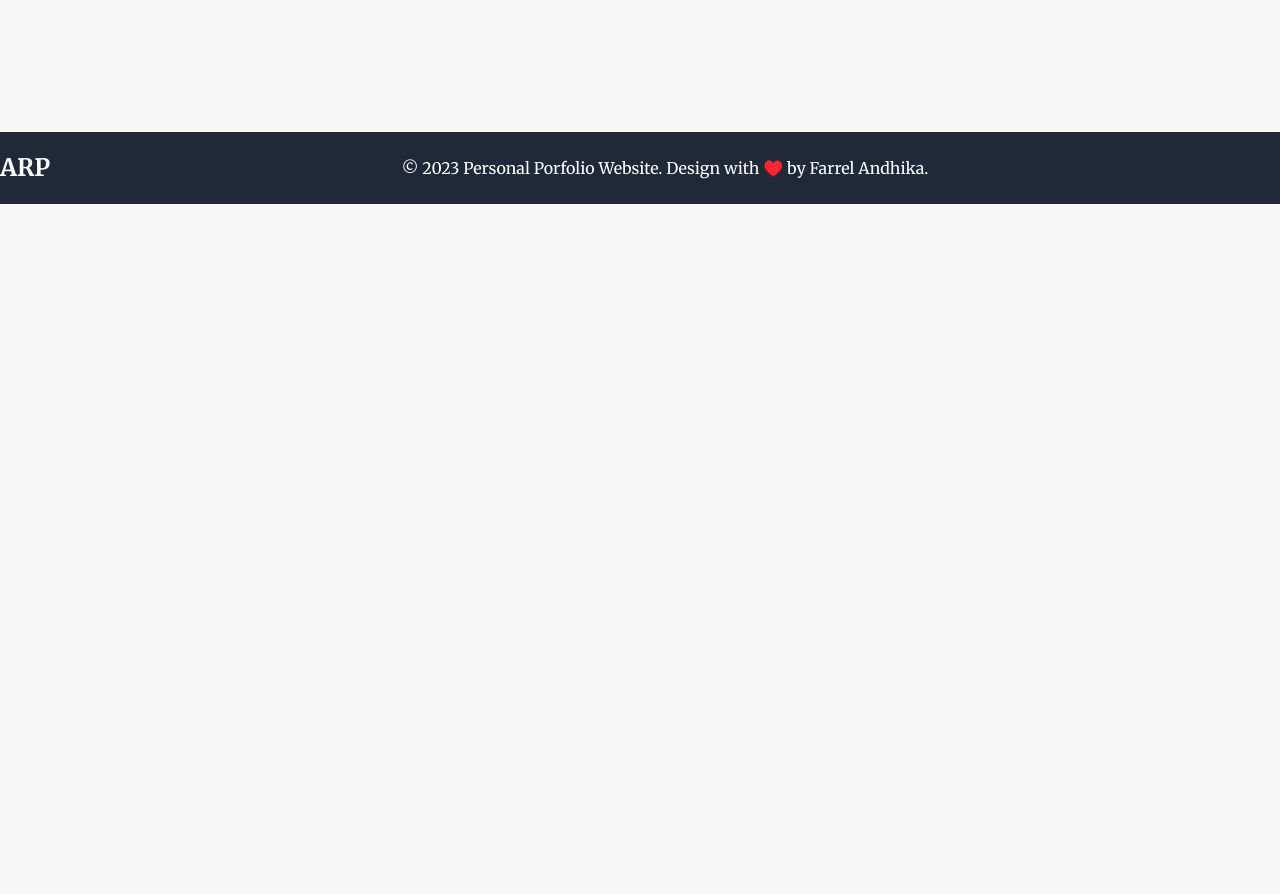
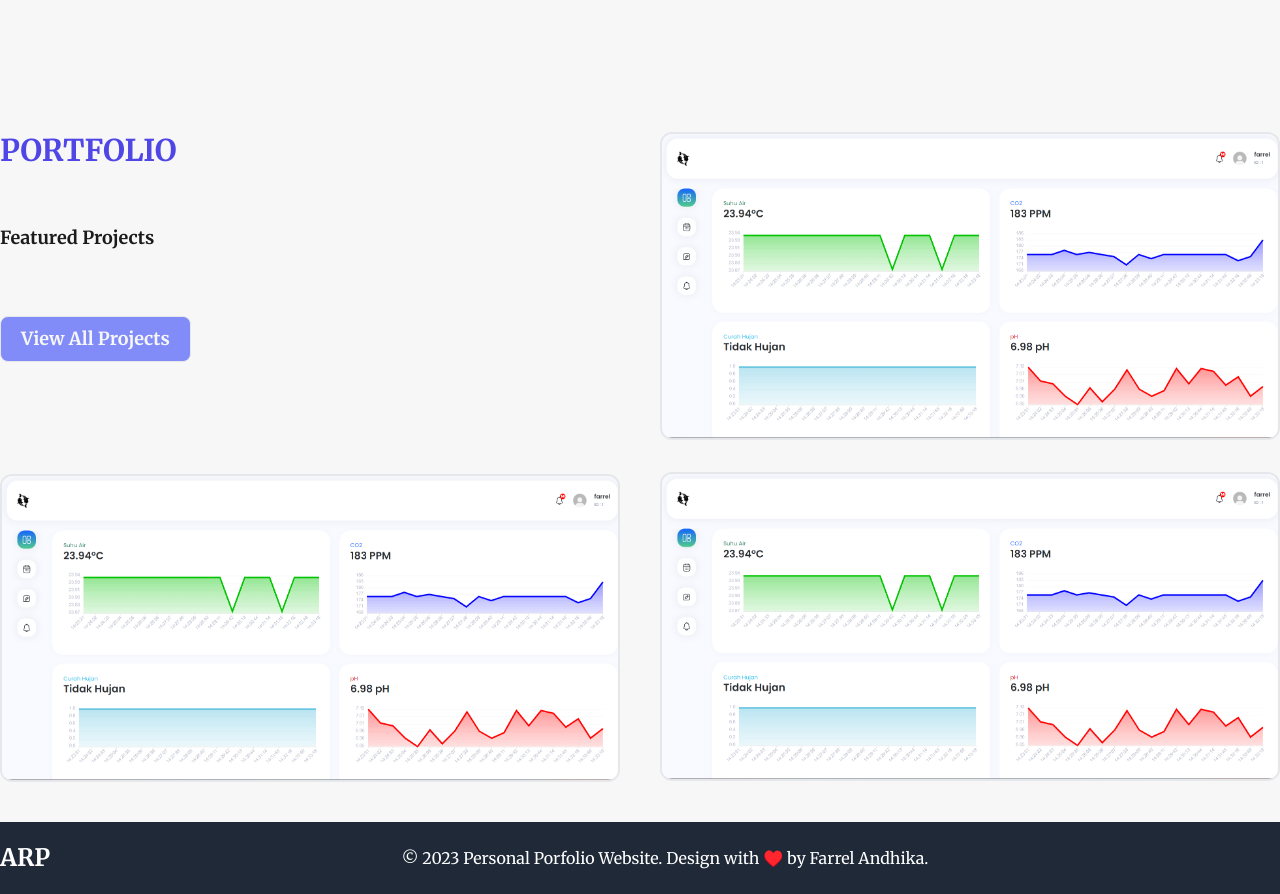
Before and after one commit to farrel216/nextjs-portfolio-web, a Next.js app: page / in a window 1280 px wide. Shown: the part 1260-2154 px from the top of the page. Before the commit the page ends 1464 px from the top, so only its background shows below. Built offline with nearby package versions, Linux system fonts and the light colour scheme.

Commit message:
project component

```diff
--- /dev/null
+++ b/app/about/Experience.jsx
@@ -0,0 +1,37 @@
+import React from 'react'
+
+const Details = ({position, company, time, address, description}) =>{
+    return (
+        <li className='my-8 first:mt-0 last:mb-0 w-[60%] mx-auto flex flex-col items-center justify-between'>
+            <div>
+                <h3 className='capitalize font-bold text-2xl'>
+                    {position}, <span className='font-normal italic text-xl'>@{company}</span>
+                </h3>
+                <span className='font-medium text-dark/70'>{time} | {address}</span>
+                <p className='w-full'>
+                    {description}
+                </p>
+            </div>
+        </li>
+    )
+}
+
+const Experience = () => {
+  return (
+    <div className='my-32'>
+        <h2 className="font-bold text-7xl mb-32 w-full text-center">
+            Experience
+        </h2>
+        <div className='w-[75%] mx-auto relative'>
+            <ul>
+                <Details position={'Computer Network Laboratory Assistant'} company={'Diponegoro University'} time={`Feb '23 - May '23`} address={'Semarang, Indonesia'} description={`Facilitated lecturer to provide guidance, discussion, and encourage skills to 58 of total computer science once a week for learning concepts, technologies, and principles used in the development and management of computer networks.`}/>
+                <Details position={'Algorithm Analysis and Strategy Laboratory Assistant'} company={'Diponegoro University'} time={`Feb '23 - May '23`} address={'Semarang, Indonesia'} description={`Facilitated lecturer to provide guidance, discussion, and encourage skills to 53 of total computer science students once a week about how to design, analyze, and implement algorithms efficiently and effectively in solving certain problems.`}/>
+                <Details position={'Web Developer Intern'} company={'PT Rekayasa Agromarin Indonesia'} time={`Aug '22 - Des '22`} address={'Jepara, Indonesia'} description={'Developed a software to receive and collect data from sensors installed in the fishing environment in real time. Part of "Magang Bersertifikat Kampus Merdeka Matching Fund KEDAIREKA"'}/>
+            </ul>
+        </div>
+
+    </div>
+  )
+}
+
+export default Experience
--- a/app/about/Skills.jsx
+++ b/app/about/Skills.jsx
@@ -13,6 +13,7 @@ const Skill = ({name, x, y, children}) => {
     cursor-pointer absolute"
     initial={{x:0,y:0}}
     whileInView={{x:x, y:y}}
+    viewport={{once: true}}
     transition={{duration:1.2}}
     onMouseEnter={() => {setShowName(true)}}
     onMouseLeave={() => {setShowName(false)}}
--- a/app/about/page.jsx
+++ b/app/about/page.jsx
@@ -1,5 +1,6 @@
 import React from 'react'
 import About from '../component/About'
+import Experience from './Experience'
 import Skills from './Skills'
 import PageTransition from '../component/PageTransition'
 export const metadata = {
@@ -14,6 +15,7 @@ const AboutPage = () => {
     <div className='px-10'>
     <About/>
     <Skills/>
+    <Experience/>
     </div>
     </>
   )
--- a/app/component/Hero.jsx
+++ b/app/component/Hero.jsx
@@ -11,7 +11,6 @@ import {
 import Link from "next/link";
 import { BsBoxArrowUpRight } from "react-icons/bs";
 
-const MotionLink = motion(Link);
 
 const Hero = () => {
   return (
@@ -119,16 +118,17 @@ const Hero = () => {
 
             className="mt-6 flex justify-center lg:justify-start"
           >
-            <MotionLink
+            <motion.a
             initial={{ opacity: 0, scale: 0}}
             animate={{ opacity: 1, scale: 1}}
             transition={{ duration: 0.5}}
-              href="#"
+              href="/resume/resume.pdf"
+              download={true}
               target="_blank"
               className="bg-slate-600 border text-light p-2 pl-5 pr-2 text-lg font-semibold rounded-lg flex items-center hover:bg-light hover:text-slate-600 hover:border-slate-600 hover:shadow-lg transition duration-300 ease-in-out"
             >
               Resume <BsBoxArrowUpRight className="ml-2 w-9" />
-            </MotionLink>
+            </motion.a>
           </div>
         </div>
       </div>
--- a/app/layout.jsx
+++ b/app/layout.jsx
@@ -3,8 +3,8 @@ import "./globals.css";
 import { Merriweather, Roboto_Mono } from "next/font/google";
 import Navigation from "./component/Navigation";
 import Footer from "./component/Footer";
-import { usePathname, useRouter } from "next/navigation";
-import { motion, AnimatePresence } from "framer-motion";
+import { usePathname } from "next/navigation";
+import React, { useRef } from "react";
 // const poppins = Poppins({
 //   subsets: ['latin'],
 //   variable: '--font-poppins',
@@ -25,8 +25,16 @@ const roboto = Roboto_Mono({
 });
 
 export default function RootLayout({ children }) {
+  const pathname = usePathname();
+  const mainContent = useRef(null)
+
+  React.useEffect(()=>{
+    if(mainContent.current){
+      mainContent.current.scrollTop = 0;
+    }
+  }, [pathname])
   return (
-    <html lang="en" className={`${merriweather.variable} font-merriweather`}>
+    <html ref={mainContent} lang="en" className={`${merriweather.variable} font-merriweather`}>
       <body className={`bg-light text-dark w-full `}>
         <header>
           <Navigation />
--- a/app/page.jsx
+++ b/app/page.jsx
@@ -1,6 +1,7 @@
 import Hero from './component/Hero'
 import About from './component/About'
 import PageTransition from './component/PageTransition'
+import ProjectComponent from './projects/ProjectComponent'
 
 
 export const metadata = {
@@ -19,6 +20,9 @@ export default function Home() {
       <section>
           <About/>
       </section>
+      <section>
+        <ProjectComponent/>
+      </section>
     </>
   )
 }
--- /dev/null
+++ b/app/projects/ProjectComponent.jsx
@@ -0,0 +1,63 @@
+'use client'
+import React from "react";
+import monitoring from "../../public/images/portfolio/portfolio-monitoring.png";
+import Image from "next/image";
+import { SiBootstrap, SiCodeigniter, SiGithub, SiMysql } from "react-icons/si";
+import { AiFillRocket } from "react-icons/ai";
+import Link from "next/link";
+
+const Project = ({ title, img, alt, tech, github, demo }) => {
+    const [showGit, setShowGit] = React.useState(false)
+    const [showDemo, setShowDemo] = React.useState(false)
+    return (
+        <>
+            <div className="group relative overflow-hidden border-2 rounded-xl">
+                <div className="group-hover:bg-black/70 w-full h-full absolute z-40 transition-all duration-300"></div>
+                <Image className="group-hover:scale-125 transition-all duration-500" src={img} alt={alt} />
+                <div className="absolute -bottom-full left-12 group-hover:bottom-28 transition-all duration-500 z-50">
+                    <div className="flex gap-2 items-center text-2xl">
+                        {tech}
+                    </div>
+                </div>
+                <div className="absolute left-12 -bottom-full group-hover:bottom-16 transition-all duration-700 z-50">
+                    <span className="text-3xl text-green-500">{title}</span>
+                </div>
+                <div className="absolute left-12 -bottom-full group-hover:bottom-8 transition-all duration-1000 z-50">
+                    <div className="flex gap-2 items-center text-xl">
+                        <a className="flex items-center justify-center rounded-full font-semibold bg-dark text-light py-3 px-6 shadow-dark
+     absolute" href={github} onMouseEnter={() => { setShowGit(true) }}
+                            onMouseLeave={() => { setShowGit(false) }} ><SiGithub /> {showGit && <span className="text-base">&nbsp;Code</span>}</a>
+                        <a className="flex items-center justify-center rounded-full font-semibold bg-dark text-light py-3 px-6 shadow-dark
+     absolute left-28" href={demo} onMouseEnter={() => { setShowDemo(true) }}
+                            onMouseLeave={() => { setShowDemo(false) }}><AiFillRocket />{showDemo && <span className="text-base">&nbsp;Demo</span>}</a>
+                    </div>
+                </div>
+            </div>
+        </>
+    )
+}
+
+const ProjectComponent = () => {
+    return (
+        <div className="container mx-auto">
+            <div className="flex flex-col lg:flex-row gap-x-10">
+                <div className="flex-1 flex flex-col gap-y-12 mb-10">
+                    <h2 className="font-bold text-3xl mb-2 text-primary text-center lg:text-start">PORTFOLIO</h2>
+                    <p className="font-bold text-dark text-lg mb-4">Featured Projects</p>
+                    <div className="mb-16">
+                    <Link href={"/projects"} className=" inline-block border bg-indigo-400 text-light py-2 px-5 text-lg font-semibold rounded-lg items-center hover:bg-indigo-600 hover:shadow-lg transition duration-300 ease-in-out">
+                View All Projects
+              </Link>
+                    </div>
+                        <Project title={'Monitoring Sensor Website'} img={monitoring} alt={'Website Monitoring'} tech={<><SiBootstrap /> <SiCodeigniter /> <SiMysql /></>} github={'github.com'} demo={'monitoring.cemebsa.com'} />
+                </div>
+                <div className={'flex-1 flex flex-col gap-y-8'}>
+                        <Project title={'Monitoring Sensor Website'} img={monitoring} alt={'Website Monitoring'} tech={<><SiBootstrap /> <SiCodeigniter /> <SiMysql /></>} github={'github.com'} demo={'monitoring.cemebsa.com'} />
+                        <Project title={'Monitoring Sensor Website'} img={monitoring} alt={'Website Monitoring'} tech={<><SiBootstrap /> <SiCodeigniter /> <SiMysql /></>} github={'github.com'} demo={'monitoring.cemebsa.com'} />
+                </div>
+            </div>
+        </div>
+    );
+};
+
+export default ProjectComponent;
--- a/app/projects/page.jsx
+++ b/app/projects/page.jsx
@@ -1,4 +1,5 @@
 import React from 'react'
+import ProjectComponent from './ProjectComponent'
 
 export const metadata = {
     title: 'Farrel Portfolio | Projects Page',
@@ -7,7 +8,9 @@ export const metadata = {
 
 const Projects = () => {
   return (
-    <div>Projects</div>
+    <>
+      <ProjectComponent/>
+    </>
   )
 }
 
--- a/tailwind.config.js
+++ b/tailwind.config.js
@@ -19,7 +19,7 @@ module.exports = {
       colors: {
         'dark': '#1b1b1b',
         'light': '#f7f7f7',
-        'primary': '#14b8a6'
+        'primary': '#4f46e5'
       },
     },
   },
```
Also changed, not shown: public/images/portfolio/portfolio-monitoring.png (added), 1 other file (tests, documents, lock files or other folders).
